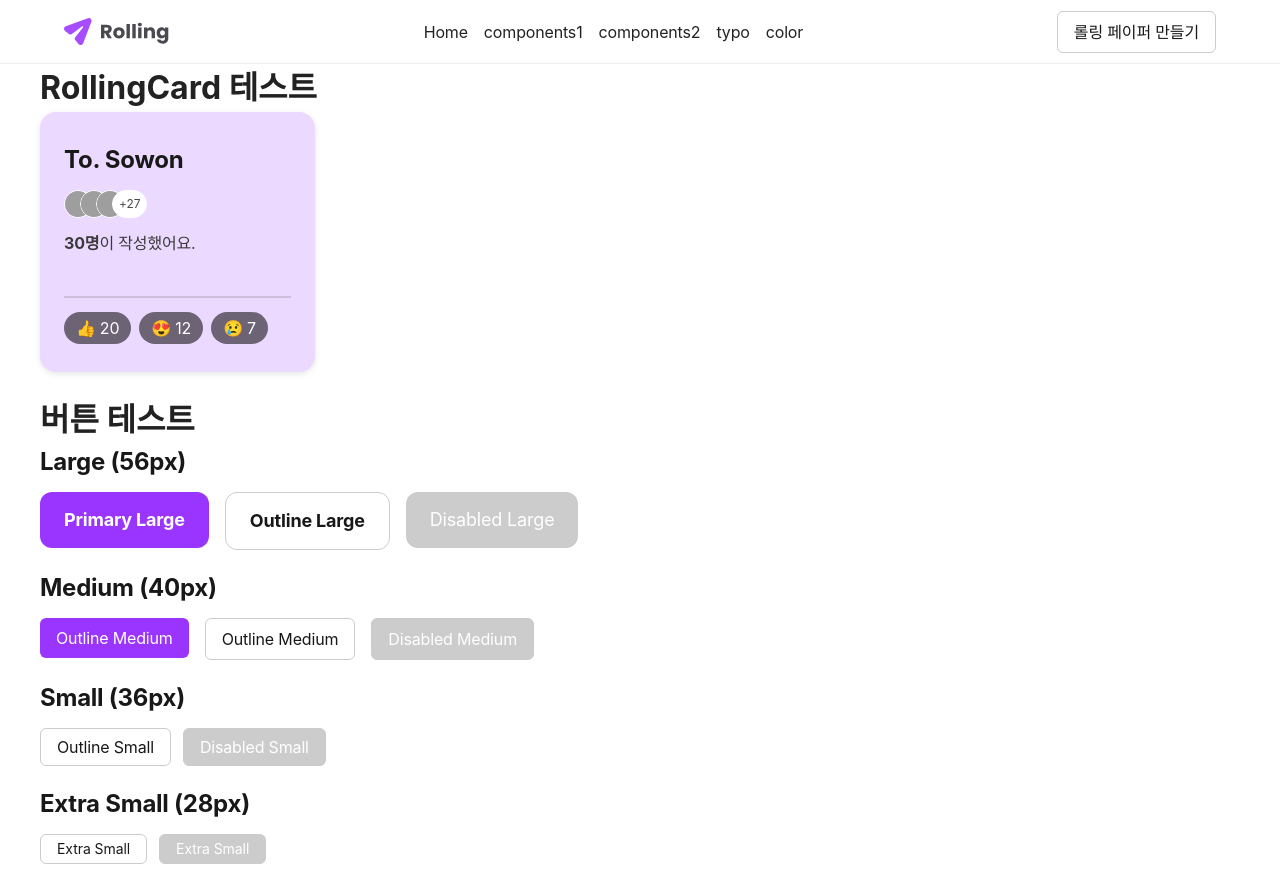
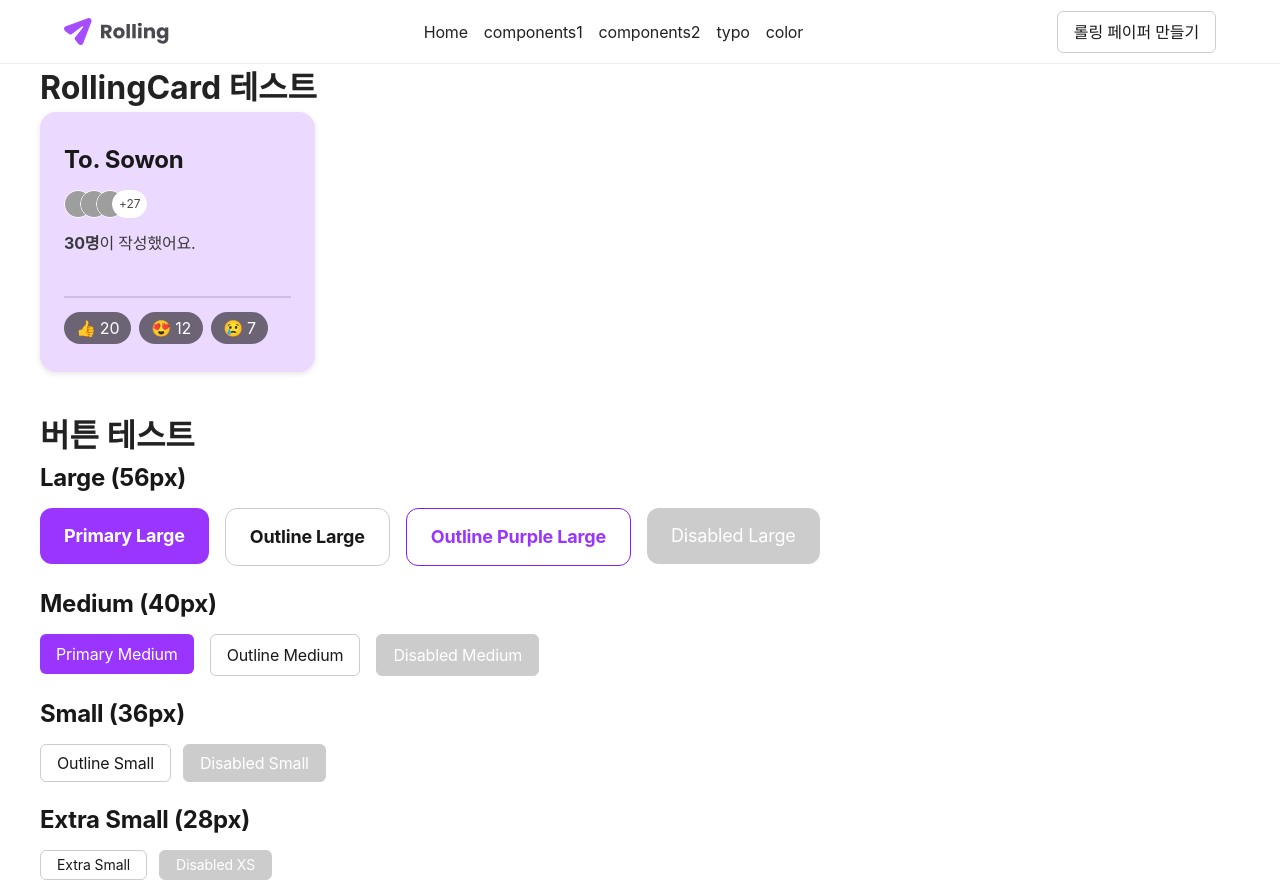
Before and after one commit to daeya0406/rolling-part2-team2, a React (Vite) app: page /components1 in a window 1280 px wide. Shown: the top 889 px of the page. Built offline with nearby package versions, Linux system fonts and the light colour scheme; grey boxes are pictures that could not be loaded; a web font is replaced by a local one.

Commit message:
fix : 버튼 컴포넌트 outline-purple 추가 및 test 페이지 수정

```diff
--- a/src/components/ui/Button.scss
+++ b/src/components/ui/Button.scss
@@ -77,6 +77,25 @@ $btn-height-xs: 28px;
   }
   &:active {
     background-color: var(--c-gray200);
+  }
+}
+
+.btn--outline--purple {
+  background: transparent;
+  border: 1px solid var(--c-purple700);
+  color: var(--c-purple600);
+
+  &:hover {
+    background-color: var(--c-purple100);
+  }
+  &:active {
+    background-color: var(--c-purple200);
+  }
+  &:disabled {
+    background-color: var(--c-gray300);
+    border: none;
+    color: var(--c-white);
+    cursor: not-allowed;
   }
 }
 
--- a/src/pages/Test/TestComponents1/index.jsx
+++ b/src/pages/Test/TestComponents1/index.jsx
@@ -2,31 +2,36 @@ import React from "react";
 import Button from "../../../components/ui/Button";
 import Header from "../../../components/Header";
 import RollingCard from "../../../components/ui/RollingCard";
+import RollingSlider from "../../../components/ui/RollingSlider";
 
-/* RollingCard 테스트용 더미 데이터 */
 function Components1() {
+  // 샘플 아바타 데이터
   const avatars = [
     { id: 1, src: "/avatars/user1.png", alt: "유저1", color: "#FF6B6B" },
     { id: 2, src: "/avatars/user2.png", alt: "유저2", color: "#4ECDC4" },
     { id: 3, src: "/avatars/user3.png", alt: "유저3", color: "#FFD93D" },
     { id: 4, src: "/avatars/user4.png", alt: "유저4", color: "#1A535C" },
   ];
+
+  // 샘플 리액션 데이터
+  const reactions = [
+    { emoji: "👍", count: 20 },
+    { emoji: "😍", count: 12 },
+    { emoji: "😢", count: 7 },
+  ];
+
+  // 샘플 카드 데이터
   const cards = [
-    {
-      id: 1,
-      title: "To. Sowon",
-      avatars,
-      count: 30,
-      reactions: [
-        { id: 1, emoji: "👍", count: 20 },
-        { id: 2, emoji: "😍", count: 12 },
-        { id: 3, emoji: "😢", count: 7 },
-      ],
-    },
+    { id: 1, title: "To. Sowon", avatars, count: 30, reactions },
+    { id: 2, title: "To. Narae", avatars, count: 15, reactions },
+    { id: 3, title: "To. Jisoo", avatars, count: 22, reactions },
+    { id: 4, title: "To. Jerry", avatars, count: 14, reactions },
+    { id: 5, title: "To. Bango", avatars, count: 22, reactions },
   ];
 
   return (
     <div>
+      {/* RollingCard 테스트 */}
       <h1>RollingCard 테스트</h1>
       <RollingCard
         title={cards[0].title}
@@ -35,44 +40,53 @@ function Components1() {
         reactions={cards[0].reactions}
       />
 
-      <br />
+      {/* 버튼 테스트 */}
+      <h1 style={{ marginTop: "40px" }}>버튼 테스트</h1>
 
-      {/* 버튼 테스트 영역 */}
-      <h1>버튼 테스트</h1>
-
+      {/* Large */}
       <h2>Large (56px)</h2>
       <div style={{ display: "flex", gap: "16px", marginBottom: "20px" }}>
         <Button label="Primary Large" size="lg" variant="primary" />
         <Button label="Outline Large" size="lg" variant="outline" />
+        <Button
+          label="Outline Purple Large"
+          size="lg"
+          variant="outline--purple"
+        />
         <Button label="Disabled Large" size="lg" variant="primary" disabled />
       </div>
 
+      {/* Medium 버튼 테스트 */}
       <h2>Medium (40px)</h2>
       <div style={{ display: "flex", gap: "16px", marginBottom: "20px" }}>
-        <Button label="Outline Medium" size="md" variant="primary" />
+        <Button label="Primary Medium" size="md" variant="primary" />
         <Button label="Outline Medium" size="md" variant="outline" />
         <Button label="Disabled Medium" size="md" variant="outline" disabled />
       </div>
 
+      {/* Small 버튼 테스트 */}
       <h2>Small (36px)</h2>
       <div style={{ display: "flex", gap: "12px", marginBottom: "20px" }}>
         <Button label="Outline Small" size="sm" variant="outline" />
         <Button label="Disabled Small" size="sm" variant="outline" disabled />
       </div>
 
+      {/* Extra Small 버튼 테스트 */}
       <h2>Extra Small (28px)</h2>
       <div style={{ display: "flex", gap: "12px", marginBottom: "20px" }}>
         <Button label="Extra Small" size="xs" variant="outline" />
-        <Button label="Extra Small" size="xs" variant="outline" disabled />
+        <Button label="Disabled XS" size="xs" variant="outline" disabled />
       </div>
 
-      <h2>Only Icon (+ square)</h2>
+      {/* Icon-only (Square) */}
+      <h2>Only Icon (Square)</h2>
       <div style={{ display: "flex", gap: "12px", marginBottom: "20px" }}>
         <Button icon="delete" size="md" variant="outline" />
         <Button icon="delete" size="md" variant="outline" disabled />
       </div>
 
-      <h2>Only Icon (+ rectangle)</h2>
+      {/* Icon-only (Rectangle) */}
+      <h2>Only Icon (Rectangle)</h2>
       <div style={{ display: "flex", gap: "12px", marginBottom: "20px" }}>
         <Button
           icon="share"
@@ -89,6 +103,7 @@ function Components1() {
         />
       </div>
 
+      {/* Icon + Label(텍스트) */}
       <h2>Icon + Label</h2>
       <div style={{ display: "flex", gap: "12px", marginBottom: "20px" }}>
         <Button icon="emoji" label="추가" size="sm" variant="outline" />
```
